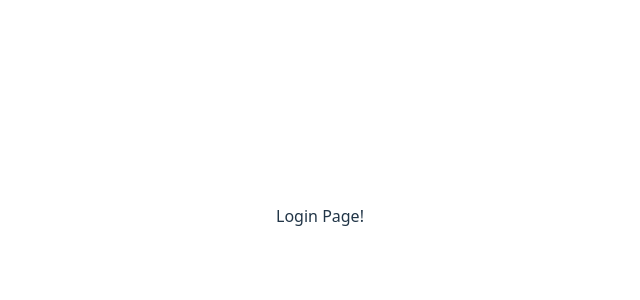
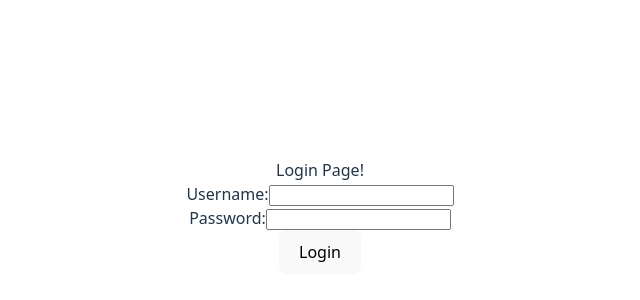
Before and after one commit to mauritalkie/Personal_Finance_App_Frontend, a Vue app: page /login in a window 1280 px wide. Shown: the part 184-484 px from the top of the page, without its empty margins (320-960 px from the left). Built offline with nearby package versions, Linux system fonts and the light colour scheme.

Commit message:
login view html for now

```diff
--- a/src/views/Login.vue
+++ b/src/views/Login.vue
@@ -1,3 +1,18 @@
-<template>Login Page!</template>
+<template>
+    Login Page!
 
-<script>export default{};</script>
+    <form>
+        <div>
+            <label for="username">Username:</label>
+            <input type="text" id="username" name="username" required>
+        </div>
+        <div>
+            <label for="password">Password:</label>
+            <input type="password" id="password" name="password" required>
+        </div>
+        <button type="submit">Login</button>
+    </form>
+
+</template>
+
+<script setup lang="ts"></script>
```
